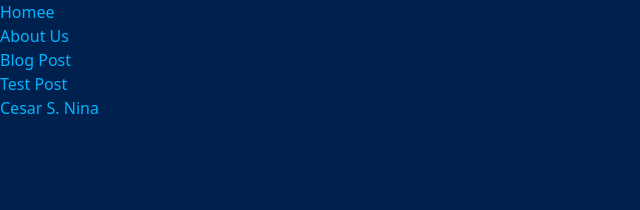
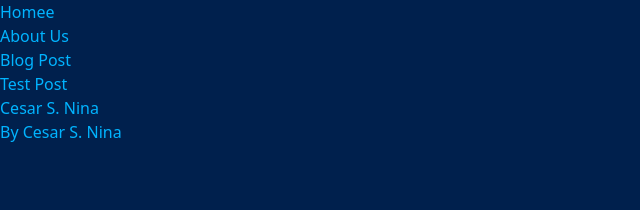
Before and after one commit to cesarsnina/portfolio, a Next.js app: page / in a window 1280 px wide. Shown: the top 210 px of the page, without its empty margins (0-640 px from the left). Built offline with nearby package versions, Linux system fonts and the light colour scheme.

Commit message:
created a Footer component

```diff
--- a/src/app/page.tsx
+++ b/src/app/page.tsx
@@ -1,12 +1,14 @@
 import Link from "next/link";
 import NavBar from "../components/NavBar.tsx";
 import Header from "../components/Header.tsx";
+import Footer from "../components/Footer.tsx";
 
 const Home = () => {
   return (
     <>
       <NavBar />
       <Header />
+      <Footer />
     </>
   );
 };
--- /dev/null
+++ b/src/components/Footer.tsx
@@ -0,0 +1,5 @@
+const Footer = () => {
+  return <footer>By Cesar S. Nina</footer>;
+};
+
+export default Footer;
```
